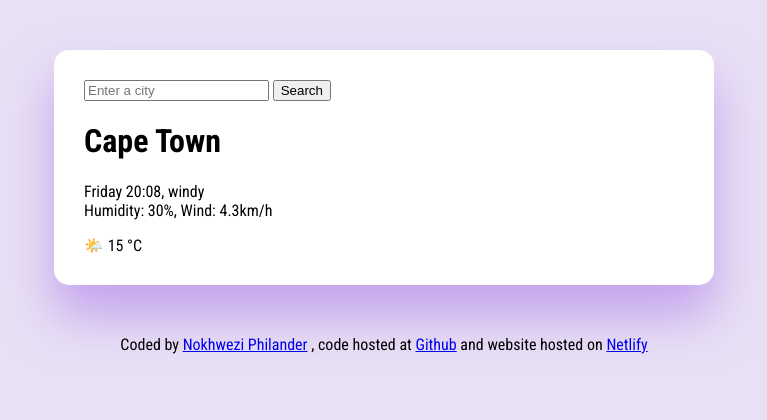
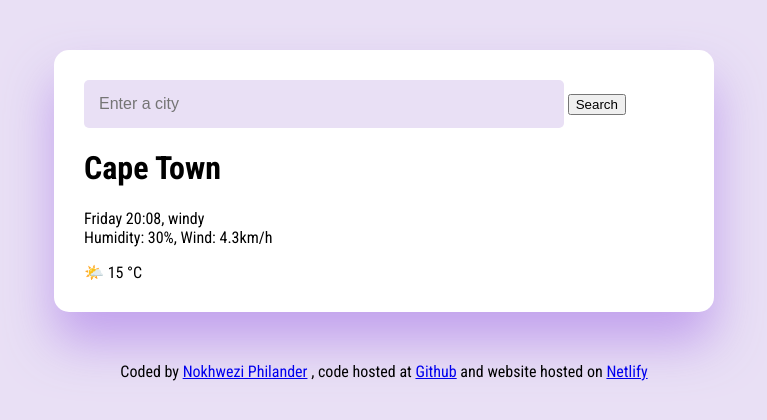
Before and after one commit to nphilander/Weather-App--VanillaJS, a plain HTML site: page index.html in a window 1280 px wide. Shown: the whole page, without its empty margins (256-1023 px from the left). Drawn offline with Linux system fonts and the light colour scheme.

Commit message:
added styling for the search input bar

```diff
--- a/index.html
+++ b/index.html
@@ -15,9 +15,9 @@
   <body>
     <div class="container">
       <header>
-        <form>
-          <input type="search" placeholder="Enter a city" required />
-          <input type="submit" value="Search" />
+        <form class="search-form">
+          <input type="search" placeholder="Enter a city" required class="search-form-input"/>
+          <input type="submit" value="Search" class="search-form-submit"/>
         </form>
       </header>
       <main>
--- a/src/style.css
+++ b/src/style.css
@@ -11,6 +11,14 @@ body {
   box-shadow: 0 30px 50px rgba(184, 145, 235, 0.8);
   border-radius: 15px;
 }
+.search-form-input {
+  background: rgb(233, 224, 245);
+  border: none;
+  border-radius: 5px;
+  width: 80%;
+  padding: 15px;
+  font-size: 16px;
+}
 
 footer {
   text-align: center;
```
